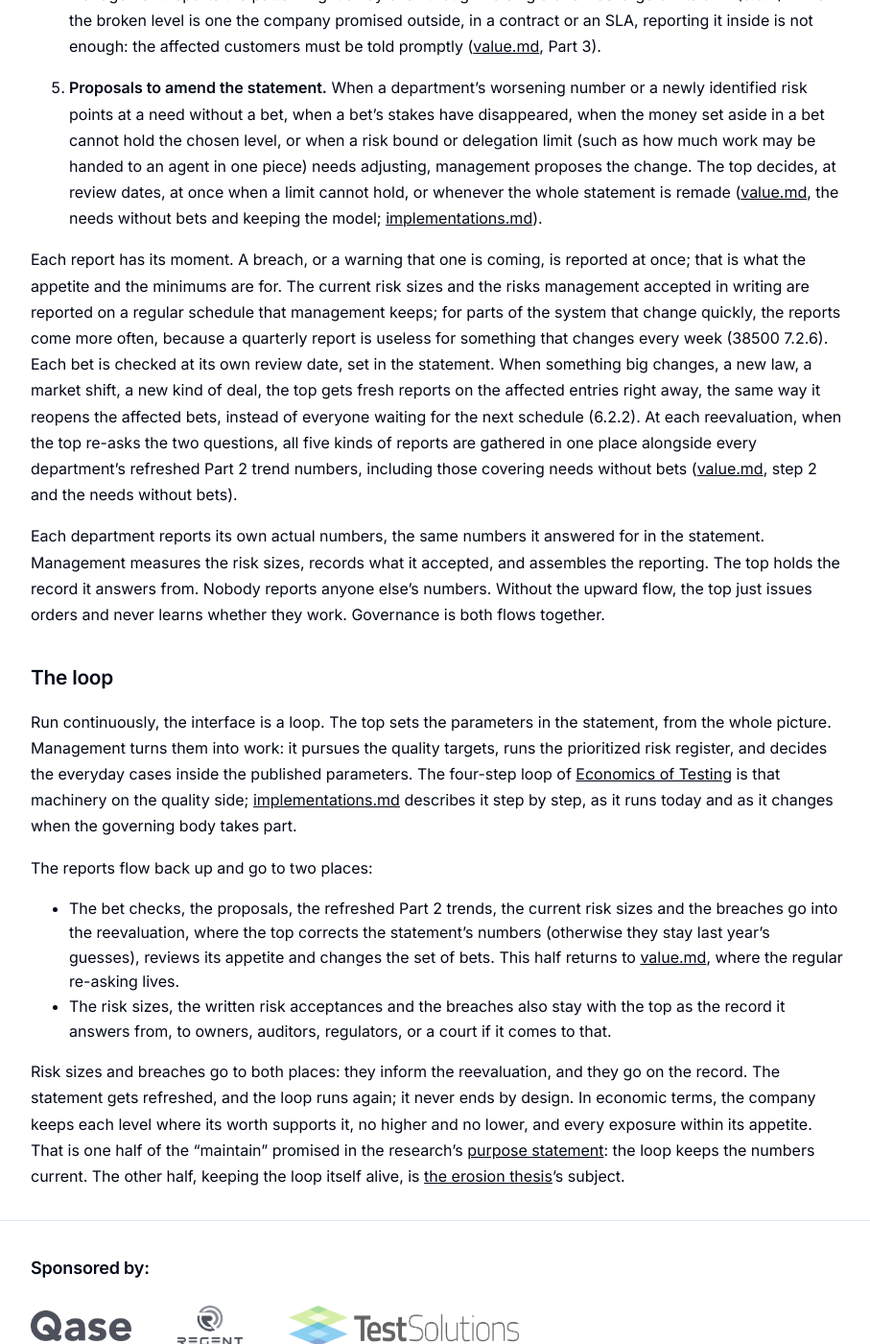
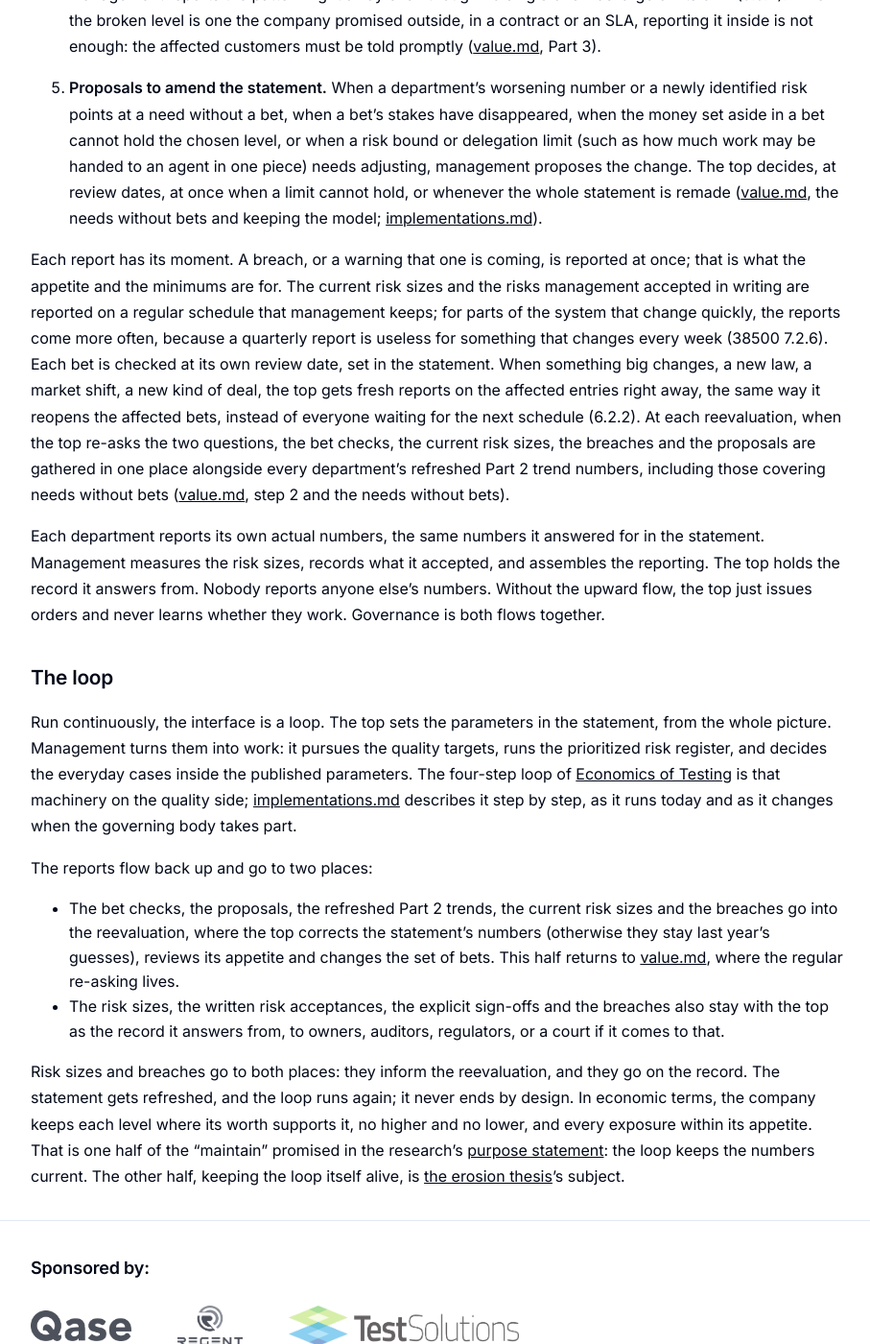
Before and after one commit to BeyondQuality/beyondquality, a Jekyll site: the page built from research/quality-governance/interface.md, in a window 1280 px wide and 1400 px high, scrolled down 3507 px. Shown: the whole window at 96% size, without its empty margins (184-1091 px from the left). Built offline with Jekyll 4.4.1, drawn with Linux system fonts in a browser that asks for light colours; our own code applies the rules of GitHub Pages for plain Markdown files.

Commit message:
more work on the quality governance

```diff
--- a/research/quality-governance/interface.md
+++ b/research/quality-governance/interface.md
@@ -57,7 +57,7 @@ Five kinds of reports travel up.
 
 5. **Proposals to amend the statement.** When a department's worsening number or a newly identified risk points at a need without a bet, when a bet's stakes have disappeared, when the money set aside in a bet cannot hold the chosen level, or when a risk bound or delegation limit (such as how much work may be handed to an agent in one piece) needs adjusting, management proposes the change. The top decides, at review dates, at once when a limit cannot hold, or whenever the whole statement is remade ([value.md](value.md), the needs without bets and keeping the model; [implementations.md](implementations.md)).
 
-Each report has its moment. A breach, or a warning that one is coming, is reported at once; that is what the appetite and the minimums are for. The current risk sizes and the risks management accepted in writing are reported on a regular schedule that management keeps; for parts of the system that change quickly, the reports come more often, because a quarterly report is useless for something that changes every week (38500 7.2.6). Each bet is checked at its own review date, set in the statement. When something big changes, a new law, a market shift, a new kind of deal, the top gets fresh reports on the affected entries right away, the same way it reopens the affected bets, instead of everyone waiting for the next schedule (6.2.2). At each reevaluation, when the top re-asks the two questions, all five kinds of reports are gathered in one place alongside every department's refreshed Part 2 trend numbers, including those covering needs without bets ([value.md](value.md), step 2 and the needs without bets).
+Each report has its moment. A breach, or a warning that one is coming, is reported at once; that is what the appetite and the minimums are for. The current risk sizes and the risks management accepted in writing are reported on a regular schedule that management keeps; for parts of the system that change quickly, the reports come more often, because a quarterly report is useless for something that changes every week (38500 7.2.6). Each bet is checked at its own review date, set in the statement. When something big changes, a new law, a market shift, a new kind of deal, the top gets fresh reports on the affected entries right away, the same way it reopens the affected bets, instead of everyone waiting for the next schedule (6.2.2). At each reevaluation, when the top re-asks the two questions, the bet checks, the current risk sizes, the breaches and the proposals are gathered in one place alongside every department's refreshed Part 2 trend numbers, including those covering needs without bets ([value.md](value.md), step 2 and the needs without bets).
 
 Each department reports its own actual numbers, the same numbers it answered for in the statement. Management measures the risk sizes, records what it accepted, and assembles the reporting. The top holds the record it answers from. Nobody reports anyone else's numbers. Without the upward flow, the top just issues orders and never learns whether they work. Governance is both flows together.
 
@@ -67,8 +67,6 @@ Run continuously, the interface is a loop. The top sets the parameters in the st
 
 The reports flow back up and go to two places:
 - The bet checks, the proposals, the refreshed Part 2 trends, the current risk sizes and the breaches go into the reevaluation, where the top corrects the statement's numbers (otherwise they stay last year's guesses), reviews its appetite and changes the set of bets. This half returns to [value.md](value.md), where the regular re-asking lives.
-- The risk sizes, the written risk acceptances and the breaches also stay with the top as the record it answers from, to owners, auditors, regulators, or a court if it comes to that.
+- The risk sizes, the written risk acceptances, the explicit sign-offs and the breaches also stay with the top as the record it answers from, to owners, auditors, regulators, or a court if it comes to that.
 
 Risk sizes and breaches go to both places: they inform the reevaluation, and they go on the record. The statement gets refreshed, and the loop runs again; it never ends by design. In economic terms, the company keeps each level where its worth supports it, no higher and no lower, and every exposure within its appetite. That is one half of the "maintain" promised in the research's [purpose statement](quality-governance.md): the loop keeps the numbers current. The other half, keeping the loop itself alive, is [the erosion thesis](erosion.md)'s subject.
-
-<!-- Interface diagram placeholder. -->
```
Also changed, not shown: research/quality-governance/practice.md (+2 -0 lines), research/quality-governance/interface.svg (added).
